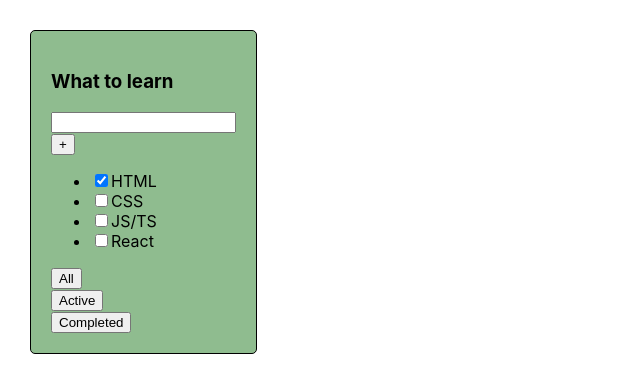
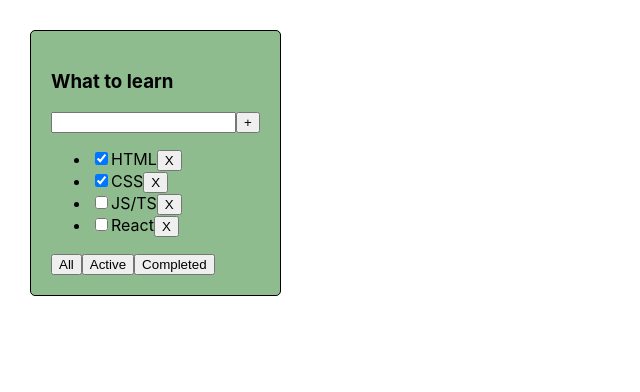
Before and after one commit to asrebel/todolist, a React (Create React App) app: page / in a window 1280 px wide. Shown: the top 392 px of the page, without its empty margins (0-640 px from the left). Built offline with nearby package versions, Linux system fonts and the light colour scheme.

Commit message:
todo_lesson_2_completed_new

```diff
--- a/src/App.tsx
+++ b/src/App.tsx
@@ -1,22 +1,44 @@
-import React from 'react';
+import React, {useState} from 'react';
 import './App.css';
 import {TaskProps, Todolist} from "./Todolist";
 
 
+export type FilterValues = 'all' | 'active' | 'completed'
+
 function App() {
-    const tasks: Array<TaskProps> = [
-        {id: 1, title: 'HTML', isDone: true},
-        {id: 2, title: 'CSS', isDone: false},
-        {id: 3, title: 'JS/TS', isDone: false},
-        {id: 4, title: 'React', isDone: false},
-    ]
+    const todoListTitle = 'What to learn'
+    const [tasks, setTasks] = useState<Array<TaskProps>>(
+        [
+            {id: 1, title: 'HTML', isDone: true},
+            {id: 2, title: 'CSS', isDone: true},
+            {id: 3, title: 'JS/TS', isDone: false},
+            {id: 4, title: 'React', isDone: false},
+        ]
+    )
 
-    const todoListTitle = 'What to learn'
+    const removeTask = (taskId: number) => {
+        const nextState: Array<TaskProps> = tasks.filter(task => task.id !== taskId)
+        setTasks(nextState)
+    }
+    const [filter, setFilter] = useState<FilterValues>('all')
+    const changeTodolistFilter = (filter: FilterValues) => {
+        setFilter(filter)
+    }
+
+    const tasksForTodolist: Array<TaskProps> = filter === 'active'
+        ? tasks.filter(t => !t.isDone)
+        : filter === 'completed'
+            ? tasks.filter(t => t.isDone)
+            : tasks
+
 
     return (
         <div className="App">
             <Todolist title={todoListTitle}
-                      tasks={tasks}/>
+                      tasks={tasksForTodolist}
+                      removeTask={removeTask}
+                      changeTodolistFilter={changeTodolistFilter}
+            />
         </div>
     );
 }
--- a/src/Button.tsx
+++ b/src/Button.tsx
@@ -2,11 +2,12 @@ import React from 'react';
 
 type ButtonProps = {
     title: string
+    onClickHandler: ()=>void
 }
-export const Button: React.FC<ButtonProps> = ({title}) => {
+export const Button: React.FC<ButtonProps> = ({title,onClickHandler}) => {
     return (
-        <div>
-           <button>{title}</button>
-        </div>
+        <>
+           <button onClick={onClickHandler}>{title}</button>
+        </>
     );
 };
--- a/src/Todolist.tsx
+++ b/src/Todolist.tsx
@@ -1,5 +1,6 @@
 import React from "react";
 import {Button} from "./Button";
+import {FilterValues} from "./App";
 
 
 export type TaskProps = {
@@ -11,12 +12,16 @@ export type TaskProps = {
 type TodolistProps = {
     title: string
     tasks: Array<TaskProps>
+    removeTask: (taskId: number) => void
+    changeTodolistFilter:(filter:FilterValues)=>void
 }
 
 export const Todolist: React.FC<TodolistProps> = (
     {
         title,
-        tasks
+        tasks,
+        removeTask,
+        changeTodolistFilter,
     }) => {
 
     const tasksItems: JSX.Element = tasks.length !== 0
@@ -27,6 +32,10 @@ export const Todolist: React.FC<TodolistProps> = (
                         <input type='checkbox'
                                checked={task.isDone}/>
                         <span>{task.title}</span>
+                        <Button title='X' onClickHandler={() => removeTask(task.id)}/>
+{/*
+                        <button onClick={() => removeTask(task.id)}>X</button>
+*/}
                     </li>
                 )
             })}
@@ -39,13 +48,13 @@ export const Todolist: React.FC<TodolistProps> = (
             <h3>{title}</h3>
             <div>
                 <input/>
-                <Button title='+'/>
+                <Button title='+' onClickHandler={()=>{}}/>
             </div>
             {tasksItems}
             <div>
-                <Button title='All'/>
-                <Button title='Active'/>
-                <Button title='Completed'/>
+                <Button title='All' onClickHandler={()=>changeTodolistFilter('all')}/>
+                <Button title='Active' onClickHandler={()=>changeTodolistFilter('active')}/>
+                <Button title='Completed' onClickHandler={()=>changeTodolistFilter('completed')}/>
             </div>
         </div>
     )
```
